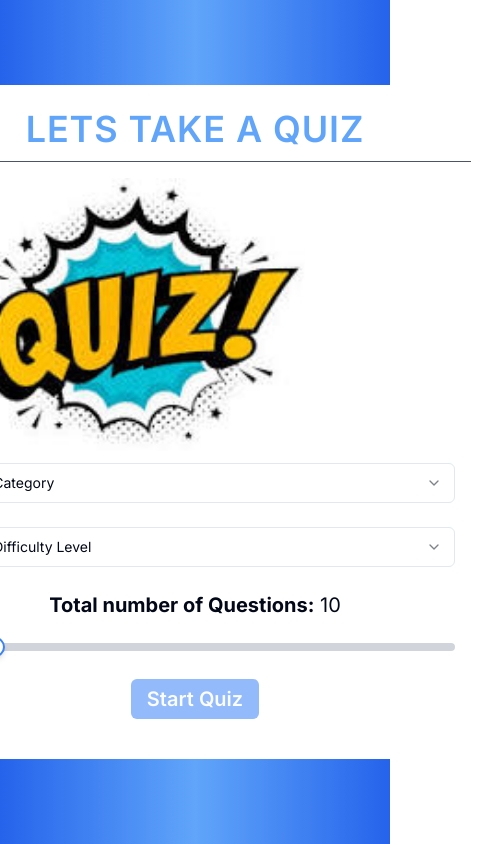
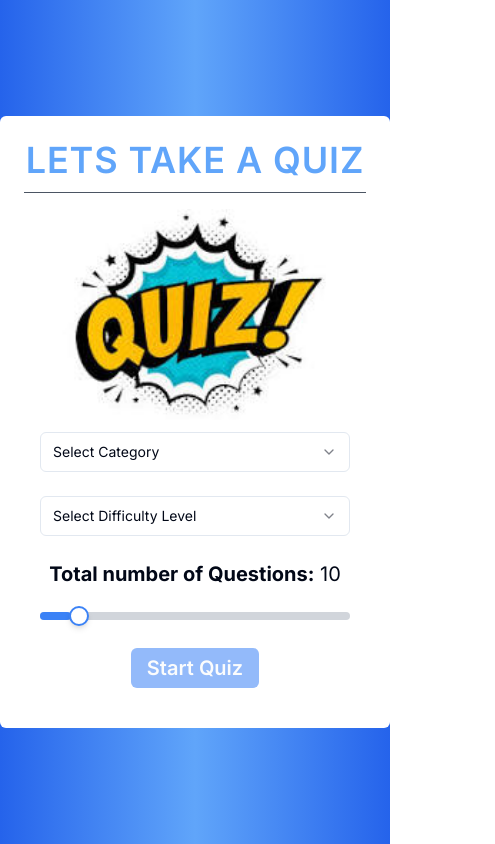
Before and after one commit to Parshantrao/quiz-app, a Next.js app: page / in a window 390 px wide. Shown: the whole page, 495 px wide, since content can reach past the window. Built offline with nearby package versions, Linux system fonts and the light colour scheme.

Commit message:
home page UI changed

```diff
--- a/src/app/page.js
+++ b/src/app/page.js
@@ -6,9 +6,9 @@ export default function Home() {
 
   return (
     <div
-      className={`min-h-screen flex items-center justify-center bg-gradient-to-r from-blue-600 via-blue-400 to-blue-600`}
+      className="min-h-screen flex items-center justify-center bg-gradient-to-r from-blue-600 via-blue-400 to-blue-600"
     >
-      <div className="bg-white rounded-md p-6 min-w-[600px] w-full md:w-4/5 lg:w-2/3">
+      <div className="bg-white rounded-md p-6  w-full md:w-4/5 lg:w-2/3">
         <div className="bordered border-b border-gray-600">
           <h1 className="text-center font-semibold text-4xl tracking-wide pb-3 text-blue-400">
             LETS TAKE A QUIZ
```
